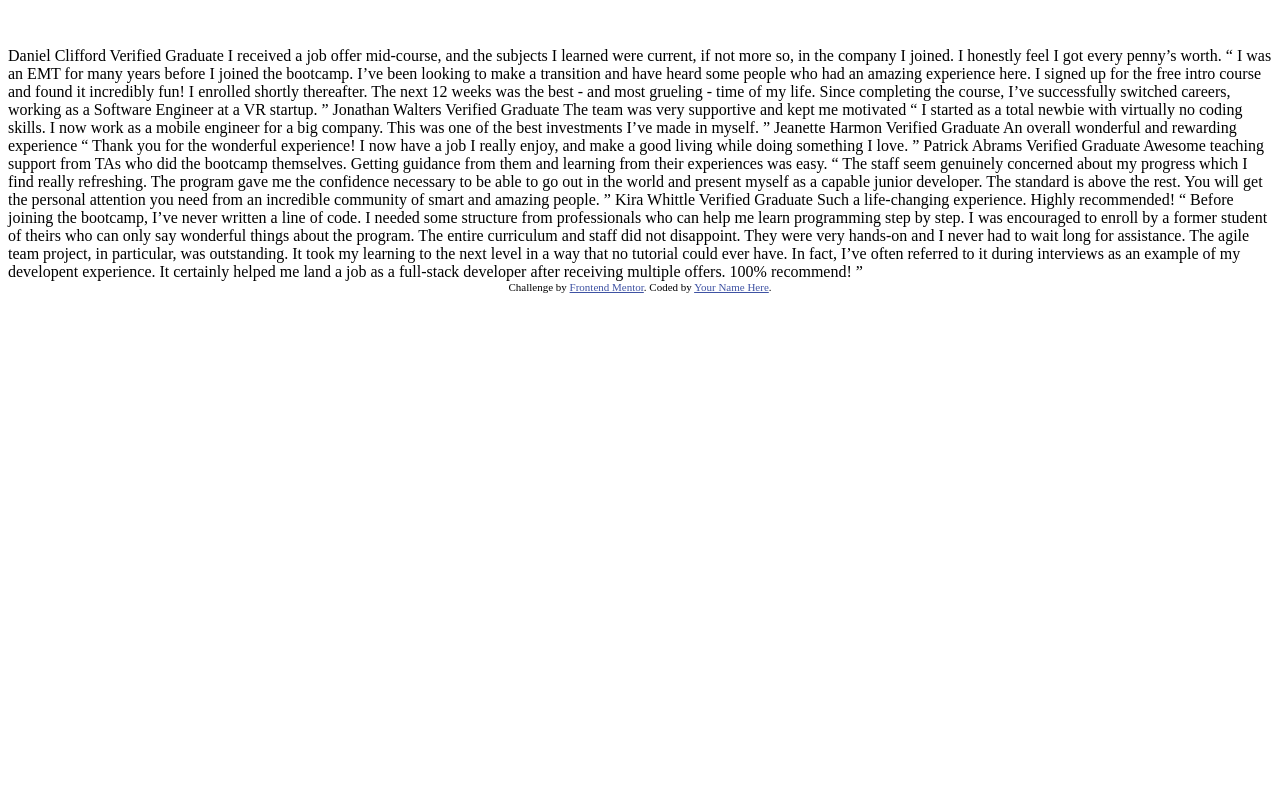
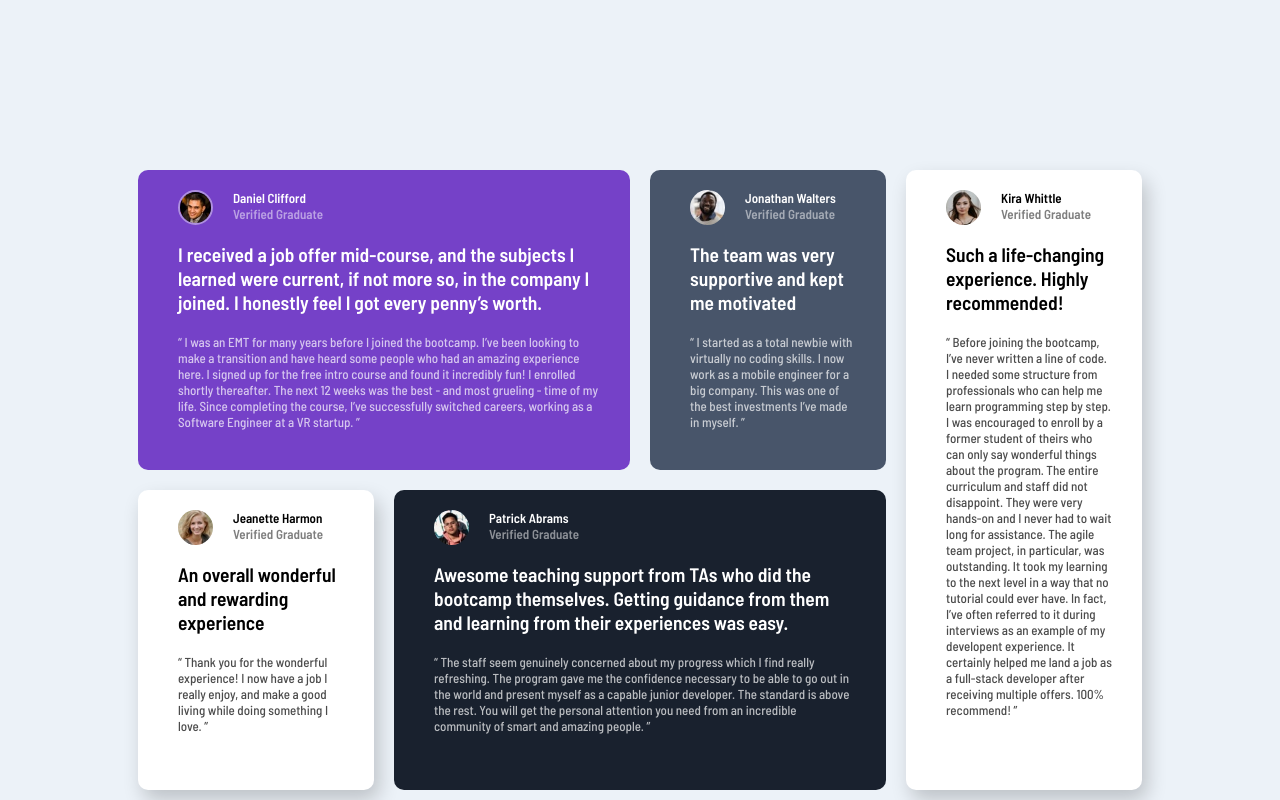
Before and after one commit to OmarDayyat/Testimonials-grid-section, a plain HTML site: page index.html in a window 1280 px wide. Shown: the top 800 px of the page. Drawn offline with Linux system fonts and the light colour scheme.

Commit message:
Desktop layout finish

```diff
--- a/index.html
+++ b/index.html
@@ -8,74 +8,90 @@
     <link rel="icon" type="image/png" sizes="32x32" href="./images/favicon-32x32.png">
     <link rel="stylesheet" href="./styles/style.css">
 
-    <title>Frontend Mentor | [Challenge Name Here]</title>
+    <title>Frontend Mentor | Testimonials grid section</title>
   </head>
 
   <body>
     <main>
       <div class="grid-container">
-        <div class="grid-col-1">
+        <div class="container grid-item-1">
           <div class="profile-container">
-            <img class="profile-image" />
-            <h4><span></span></h4>
+            <img class="image-1 profile-image" src="./images/image-daniel.jpg" alt="Porfile image" />
+            <h4>Daniel Clifford<span>Verified Graduate</span></h4>
           </div>
-          <h2></h2>
-          <p></p>
+          <h2>I received a job offer mid-course, and the subjects I learned were current, if not more so,
+            in the company I joined. I honestly feel I got every penny’s worth.</h2>
+          <p>“ I was an EMT for many years before I joined the bootcamp. I’ve been looking to make a
+            transition and have heard some people who had an amazing experience here. I signed up
+            for the free intro course and found it incredibly fun! I enrolled shortly thereafter.
+            The next 12 weeks was the best - and most grueling - time of my life. Since completing
+            the course, I’ve successfully switched careers, working as a Software Engineer at a VR startup. ”</p>
+        </div>
+
+        <div class="container grid-item-2">
+          <div class="profile-container">
+            <img class="profile-image" src="./images/image-jonathan.jpg" alt="Profile Image" />
+            <h4>Jonathan Walters<span>Verified Graduate</span></h4>
+          </div>
+          <h2>The team was very supportive and kept me motivated</h2>
+          <p>“ I started as a total newbie with virtually no coding skills. I now work as a mobile engineer
+            for a big company. This was one of the best investments I’ve made in myself. ”</p>
+        </div>
+
+        <div class="container grid-item-3">
+          <div class="profile-container">
+            <img class="profile-image" src="./images/image-kira.jpg" alt="Profile image" />
+            <h4>Kira Whittle<span>Verified Graduate</span></h4>
+          </div>
+          <h2>Such a life-changing experience. Highly recommended!</h2>
+          <p>“ Before joining the bootcamp, I’ve never written a line of code. I needed some structure from
+            professionals who can help me learn programming step by step. I was encouraged to enroll by a former
+            student of theirs who can only say wonderful things about the program. The entire curriculum and staff
+            did not disappoint. They were very hands-on and I never had to wait long for assistance. The agile team
+            project, in particular, was outstanding. It took my learning to the next level in a way that no tutorial
+            could ever have. In fact, I’ve often referred to it during interviews as an example of my developent
+            experience. It certainly helped me land a job as a full-stack developer after receiving multiple offers.
+            100% recommend! ”</p>
+        </div>
+
+        <div class="container grid-item-4">
+          <div class="profile-container">
+            <img class="profile-image" src="./images/image-jeanette.jpg" alt="Profile image" />
+            <h4>Jeanette Harmon<span>Verified Graduate</span></h4>
+          </div>
+          <h2>An overall wonderful and rewarding experience</h2>
+          <p>“ Thank you for the wonderful experience! I now have a job I really enjoy, and make a good living
+            while doing something I love. ”</p>
+        </div>
+
+        <div class="container grid-item-5">
+          <div class="profile-container">
+            <img class="profile-image" src="./images/image-patrick.jpg" alt="Profile Image" />
+            <h4>Patrick Abrams<span>Verified Graduate</span></h4>
+          </div>
+          <h2>Awesome teaching support from TAs who did the bootcamp themselves. Getting guidance from them and
+            learning from their experiences was easy.</h2>
+          <p>“ The staff seem genuinely concerned about my progress which I find really refreshing. The program
+            gave me the confidence necessary to be able to go out in the world and present myself as a capable
+            junior developer. The standard is above the rest. You will get the personal attention you need from
+            an incredible community of smart and amazing people. ”</p>
         </div>
       </div>
     </main>
-    Daniel Clifford
-    Verified Graduate
 
-    I received a job offer mid-course, and the subjects I learned were current, if not more so,
-    in the company I joined. I honestly feel I got every penny’s worth.
 
-    “ I was an EMT for many years before I joined the bootcamp. I’ve been looking to make a
-    transition and have heard some people who had an amazing experience here. I signed up
-    for the free intro course and found it incredibly fun! I enrolled shortly thereafter.
-    The next 12 weeks was the best - and most grueling - time of my life. Since completing
-    the course, I’ve successfully switched careers, working as a Software Engineer at a VR startup. ”
 
-    Jonathan Walters
-    Verified Graduate
 
-    The team was very supportive and kept me motivated
 
-    “ I started as a total newbie with virtually no coding skills. I now work as a mobile engineer
-    for a big company. This was one of the best investments I’ve made in myself. ”
 
-    Jeanette Harmon
-    Verified Graduate
 
-    An overall wonderful and rewarding experience
 
-    “ Thank you for the wonderful experience! I now have a job I really enjoy, and make a good living
-    while doing something I love. ”
 
-    Patrick Abrams
-    Verified Graduate
 
-    Awesome teaching support from TAs who did the bootcamp themselves. Getting guidance from them and
-    learning from their experiences was easy.
 
-    “ The staff seem genuinely concerned about my progress which I find really refreshing. The program
-    gave me the confidence necessary to be able to go out in the world and present myself as a capable
-    junior developer. The standard is above the rest. You will get the personal attention you need from
-    an incredible community of smart and amazing people. ”
 
-    Kira Whittle
-    Verified Graduate
 
-    Such a life-changing experience. Highly recommended!
 
-    “ Before joining the bootcamp, I’ve never written a line of code. I needed some structure from
-    professionals who can help me learn programming step by step. I was encouraged to enroll by a former
-    student of theirs who can only say wonderful things about the program. The entire curriculum and staff
-    did not disappoint. They were very hands-on and I never had to wait long for assistance. The agile team
-    project, in particular, was outstanding. It took my learning to the next level in a way that no tutorial
-    could ever have. In fact, I’ve often referred to it during interviews as an example of my developent
-    experience. It certainly helped me land a job as a full-stack developer after receiving multiple offers.
-    100% recommend! ”
 
     <div class="attribution">
       Challenge by <a href="https://www.frontendmentor.io?ref=challenge" target="_blank">Frontend Mentor</a>.
--- a/styles/_variables.scss
+++ b/styles/_variables.scss
@@ -3,6 +3,7 @@
 // ### Primary
 
 $Moderate-violet: hsl(263, 55%, 52%);
+$Moderate-violet-image: hsl(263, 55%, 72%);
 $Very-dark-grayish-blue: hsl(217, 19%, 35%);
 $Very-dark-blackish-blue: hsl(219, 29%, 14%);
 $White: hsl(0, 0%, 100%);
--- a/styles/style.scss
+++ b/styles/style.scss
@@ -1,4 +1,127 @@
 @import "_variables.scss";
+
+/*================
+General
+=================*/
+
+*{
+  box-sizing: border-box;
+  padding: 0;
+  margin: 0;
+
+}
+
+html{
+  font-size: 13px;
+  font-family: $font;
+  background-color: $Light-grayish-blue;
+}
+
+h2{
+  margin-bottom: 20px;
+  font-weight: 600;
+}
+
+p{
+  font-weight: 500;
+  opacity: 0.7;
+}
+
+h4{
+  margin-bottom: 20px;
+  span{
+    display: block;
+    opacity: 0.5;
+  }
+}
+
+/*================
+  Grid Container
+=================*/
+
+.grid-container{
+  display: grid;
+  grid-template-columns: 1fr  2fr 2fr 2fr 2fr 1fr;
+  grid-template-rows: 1fr 2fr 2fr 1fr;
+  gap: 20px;
+}
+
+/*================
+ Container
+=================*/
+
+.container{
+  border-radius: 10px;
+  padding: 20px 30px 40px 40px;
+}
+
+/*================
+ Profile Container
+=================*/
+
+.profile-container{
+  display: flex;
+}
+
+.profile-image{
+  border-radius: 50px;
+  width: 35px;
+  height: 35px;
+  margin-right: 20px;
+}
+
+.image-1{
+  border: 2px solid $Moderate-violet-image;
+}
+
+/*================
+  Grid Items
+=================*/
+
+.grid-item-1{
+  background-color: $Moderate-violet;
+  color: $White;
+  grid-row-start: 2;
+  grid-column-start: 2;
+  grid-column-end: 4;
+}
+
+.grid-item-2{
+  background-color: $Very-dark-grayish-blue;
+  color: $White;
+  grid-row-start: 2;
+  grid-column-start: 4;
+  grid-column-end: 5;
+}
+
+
+.grid-item-3{
+  background-color: $White;
+  grid-row-start: 2;
+  grid-row-end: 4;
+  grid-column-start: 5;
+  grid-column-end: 6;
+  box-shadow: 5px 10px 20px hsla(0, 0%, 0%,0.2);
+}
+
+.grid-item-4{
+  background-color: $White;
+  grid-row-start: 3;
+  grid-row-end: 4;
+  grid-column-start: 2;
+  grid-column-end: 3;
+  box-shadow: 5px 10px 20px hsla(0, 0%, 0%,0.2);
+}
+
+.grid-item-5{
+  background-color: $Very-dark-blackish-blue;
+  color: $White;
+  grid-row-start: 3;
+  grid-row-end: 4;
+  grid-column-start: 3;
+  grid-column-end: 5;
+}
+
 
 /*================
 Attribution
```
Also changed, not shown: styles/style.css, 1 other file.
